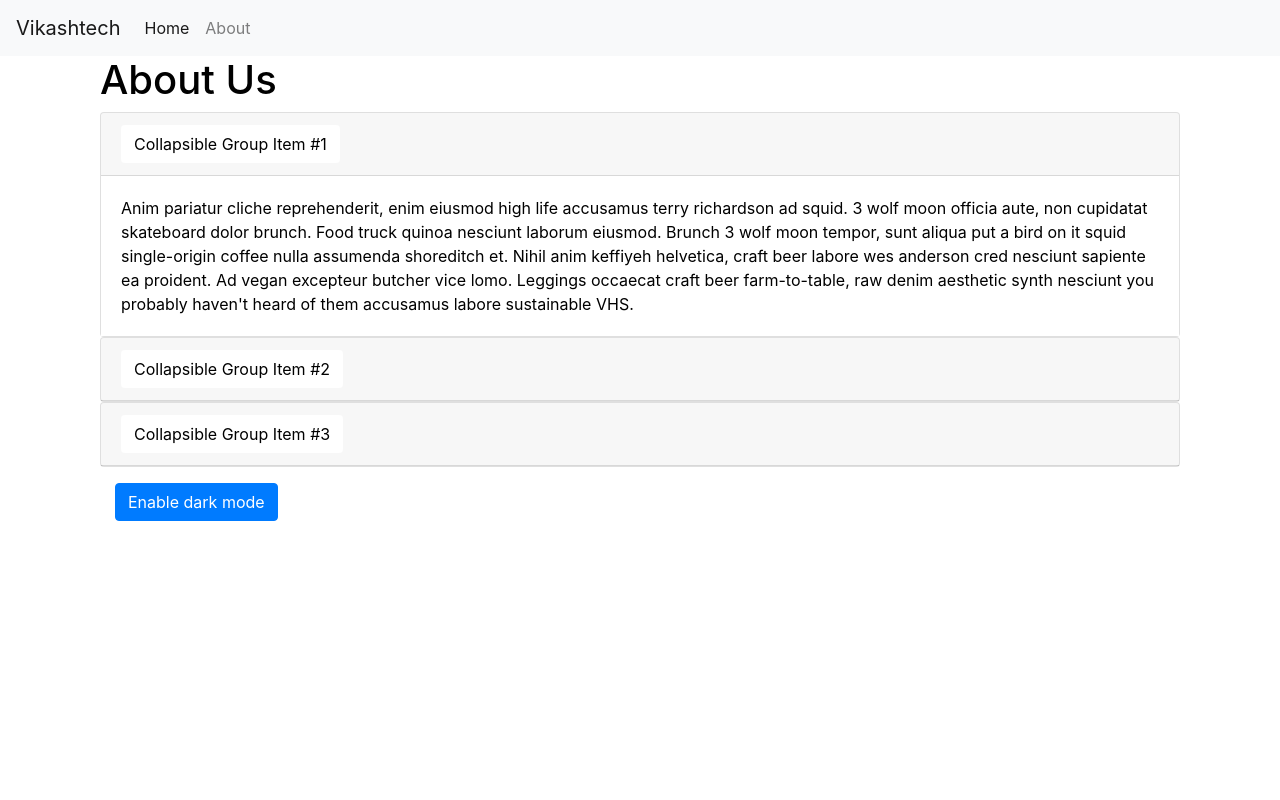
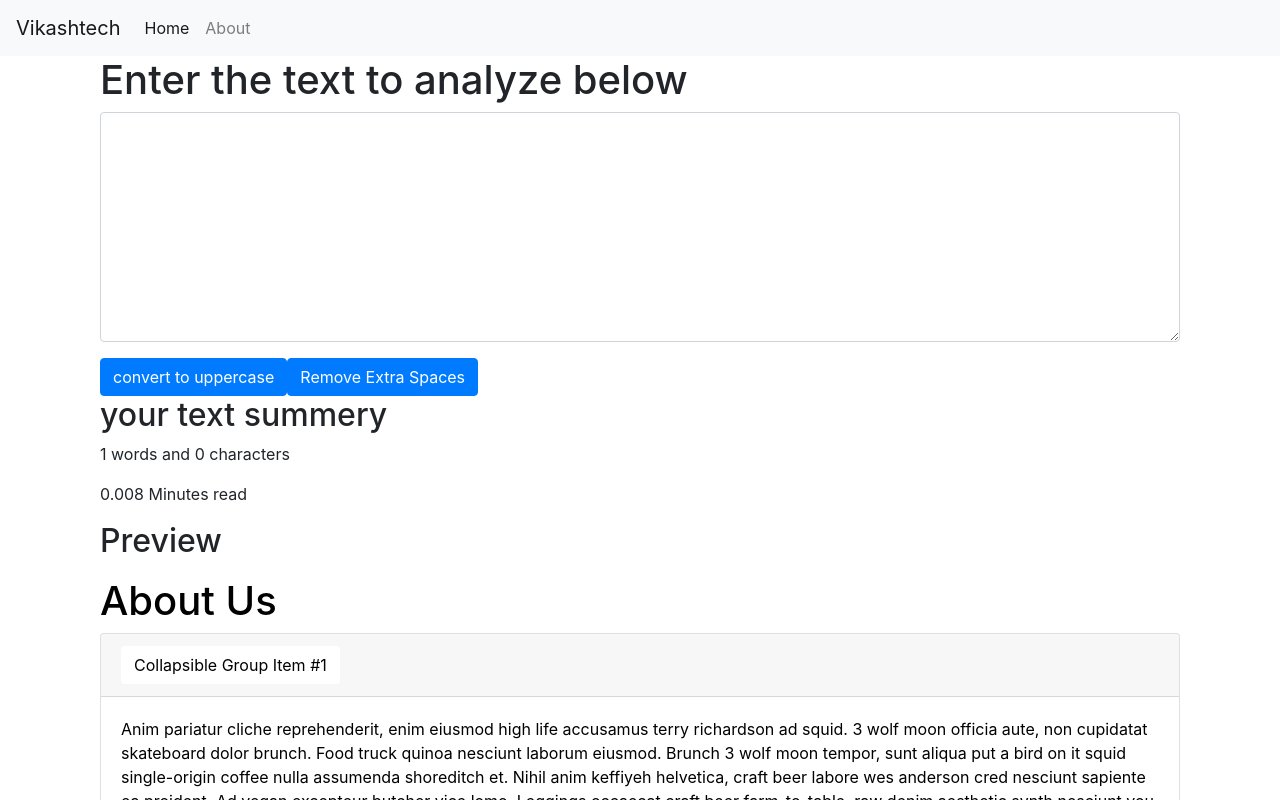
Before and after one commit to Vs74279/myapp, a React (Create React App) app: page / in a window 1280 px wide. Shown: the top 800 px of the page. Built offline with nearby package versions, Linux system fonts and the light colour scheme.

Commit message:
Remove Extra Spaces

```diff
--- a/src/App.js
+++ b/src/App.js
@@ -2,16 +2,17 @@
 import './App.css';
 import About from './components/About';
 import Navbar from './components/Navbar';
-
+import TextForm from './components/TextForm';
 
 function App() {
   return (
     <>
      <Navbar title="Vikashtech"/>
      <div className='container'>
-     <About></About>
+      <TextForm heading='Enter the text to analyze below'/>
 
-     </div>
+     <About/>
+      </div>
     </>
 
 
--- a/src/components/TextForm.js
+++ b/src/components/TextForm.js
@@ -12,6 +12,10 @@ export default function TextForm(props) {
           setText(Event.target.value);
 
     }
+    const handleExtraSpaces =() =>{
+      let newText = text.split(/[ ]+/)
+      setText(newText.join(" "))
+    }
     const [text,setText] =useState("");
 
   return (
@@ -21,7 +25,8 @@ export default function TextForm(props) {
 
       <textarea className="form-control" value={text} onChange={handleOnChange} id="myBox" rows="9"></textarea>
       </div>
-      <button className='btn btn-primary' onClick={handleUpClick}>convert to uppercase</button>
+      <button my-3 className='btn btn-primary' onClick={handleUpClick}>convert to uppercase</button>
+      <button my-3  className='btn btn-primary' onClick={handleExtraSpaces}>Remove Extra Spaces</button>
     <h2>your text summery</h2>
     <p>{text.split(" ").length} words and {text.length} characters</p>
     <p>{0.008 * text.split(" ").length} Minutes read</p>
```
